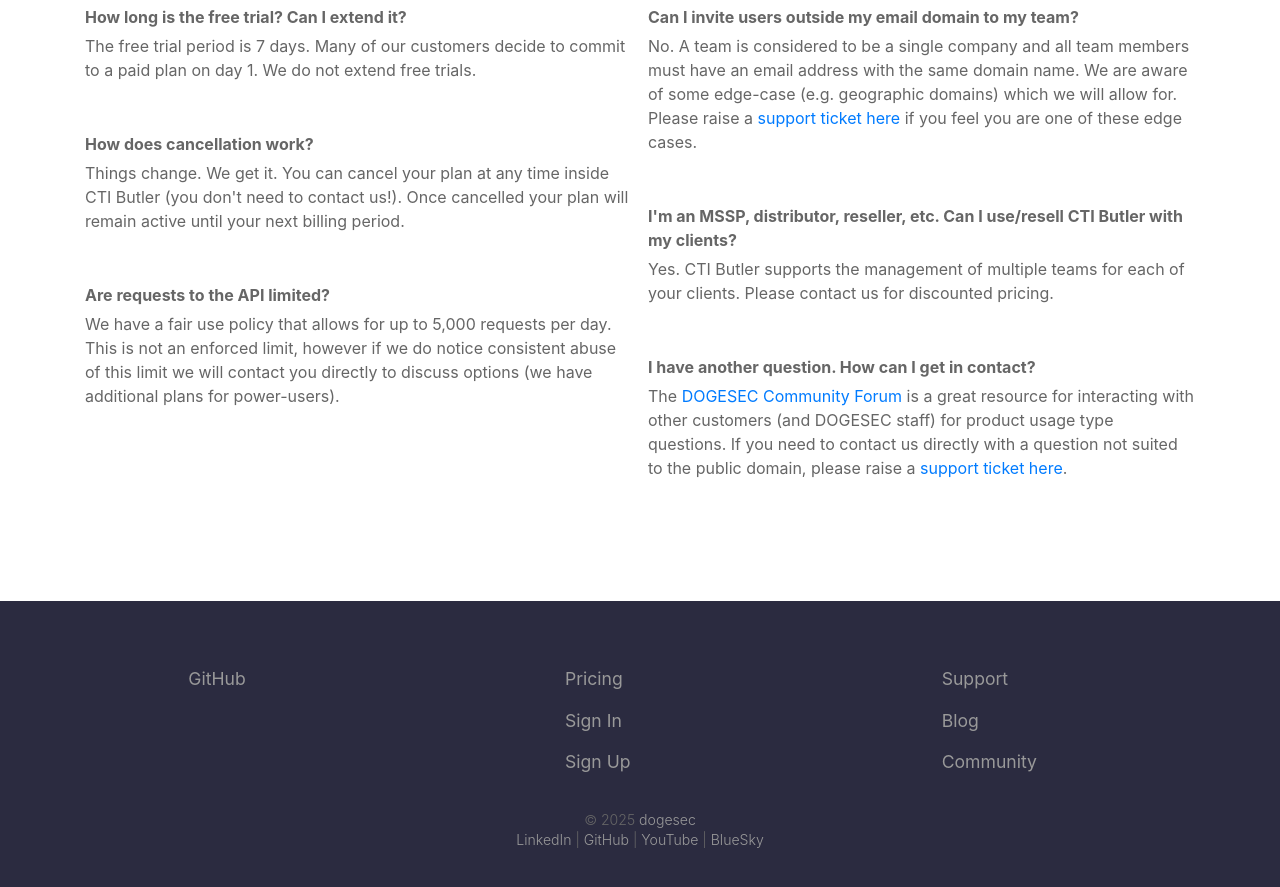
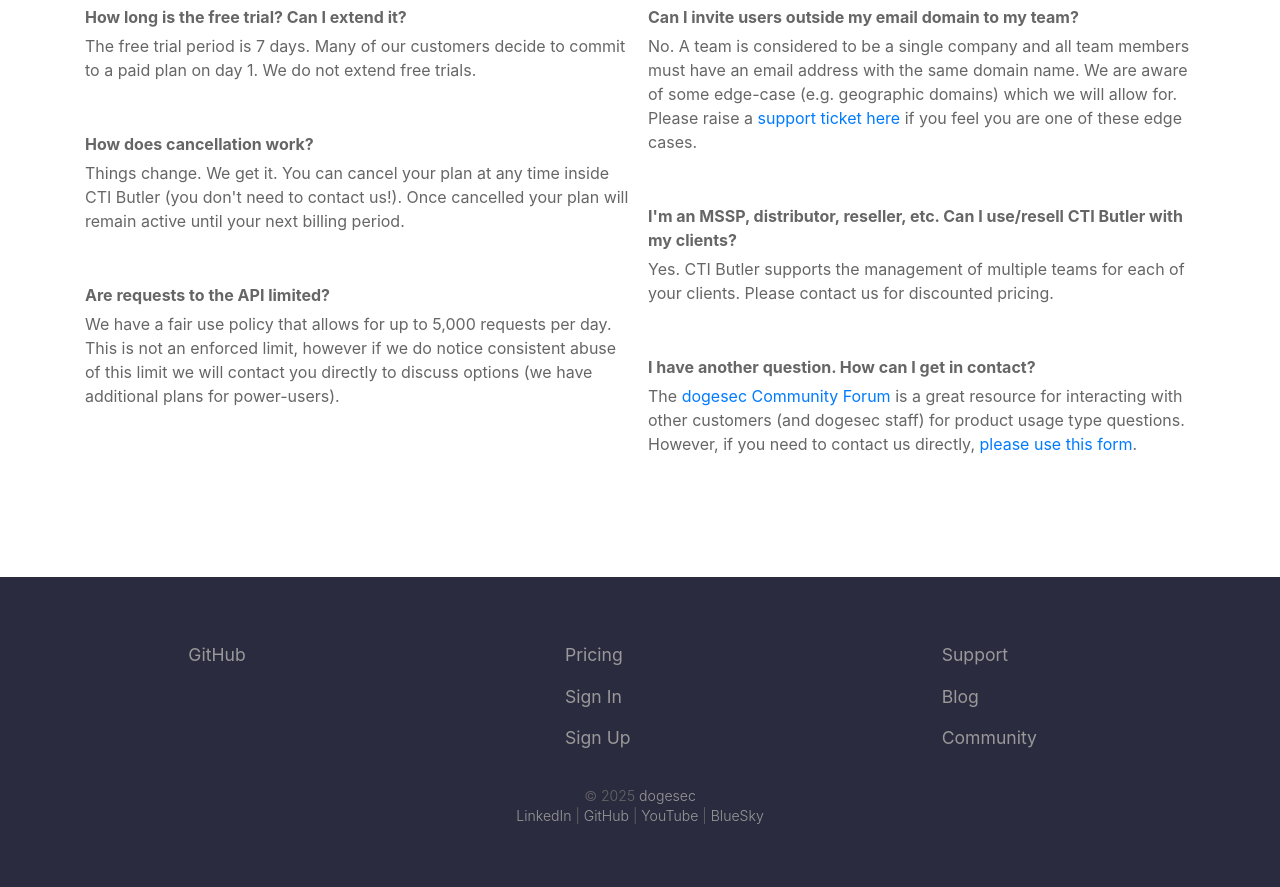
Before and after one commit to muchdogesec/ctibutler-website, a Jekyll site: the page built from pricing/index.html, in a window 1280 px wide and 900 px high, scrolled down 1092 px. Shown: the top 887 px of the window. Built offline with Jekyll 4.4.1, drawn with Linux system fonts in a browser that asks for light colours.

Commit message:
adding proper url

```diff
--- a/index.html
+++ b/index.html
@@ -2,7 +2,7 @@
 title: CTI Butler
 description: One App. Much CTI. The most important cyber threat intelligence knowledgebases accessible in a single place.
 image: /assets/images/global/ctibutler-object.png
-author: DOGESEC
+author: dogesec
 ---
 <section class="hero">
 	<div class="text-container">
--- a/pricing/index.html
+++ b/pricing/index.html
@@ -57,7 +57,7 @@
   - question: I'm an MSSP, distributor, reseller, etc. Can I use/resell CTI Butler with my clients?
     answer: Yes. CTI Butler supports the management of multiple teams for each of your clients. Please contact us for discounted pricing.
   - question: I have another question. How can I get in contact?
-    answer: The <a target="_blank" href="https://community.dogesec.com/">DOGESEC Community Forum</a> is a great resource for interacting with other customers (and DOGESEC staff) for product usage type questions. If you need to contact us directly with a question not suited to the public domain, please raise a <a target="_blank" href="https://support.dogesec.com/">support ticket here</a>.
+    answer: The <a target="_blank" href="https://community.dogesec.com/">dogesec Community Forum</a> is a great resource for interacting with other customers (and dogesec staff) for product usage type questions. However, if you need to contact us directly, <a target="_blank" href="https://support.dogesec.com">please use this form</a>.
 
 ---
 <div class="plans">
```
